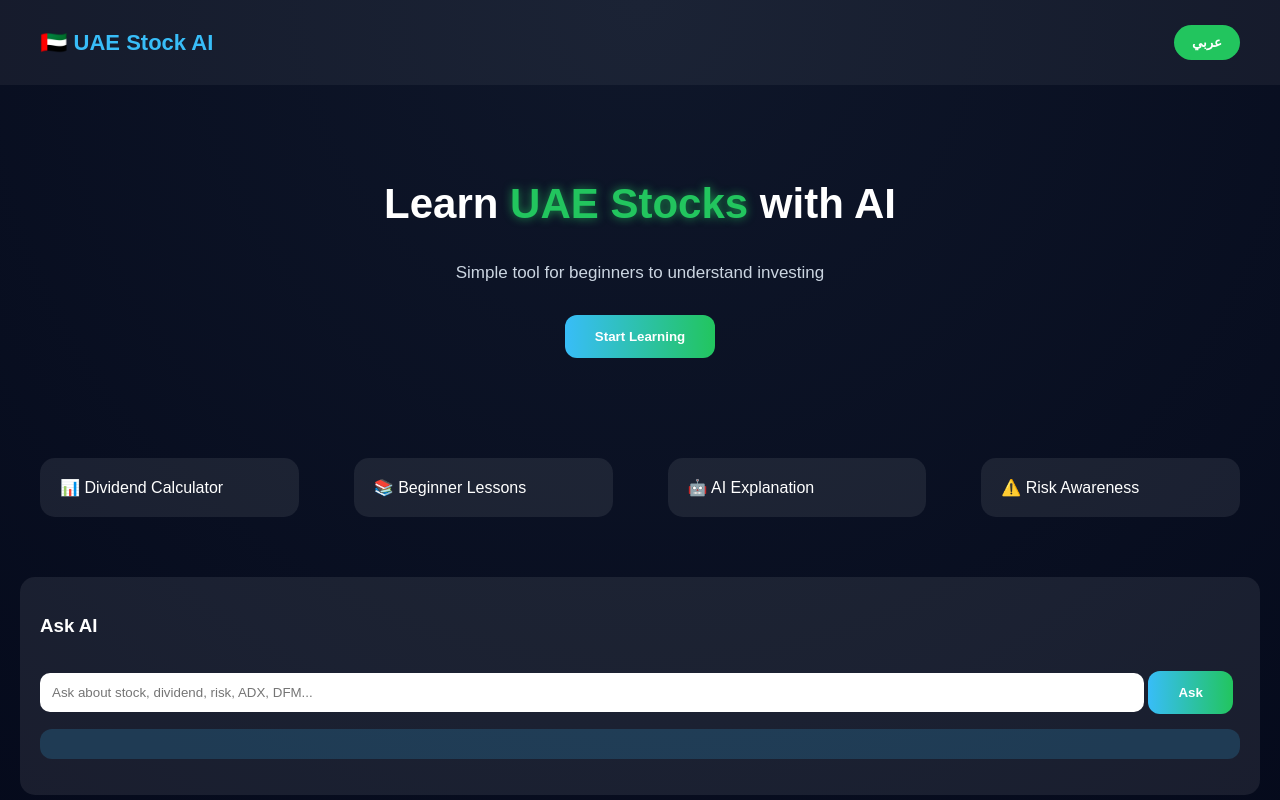
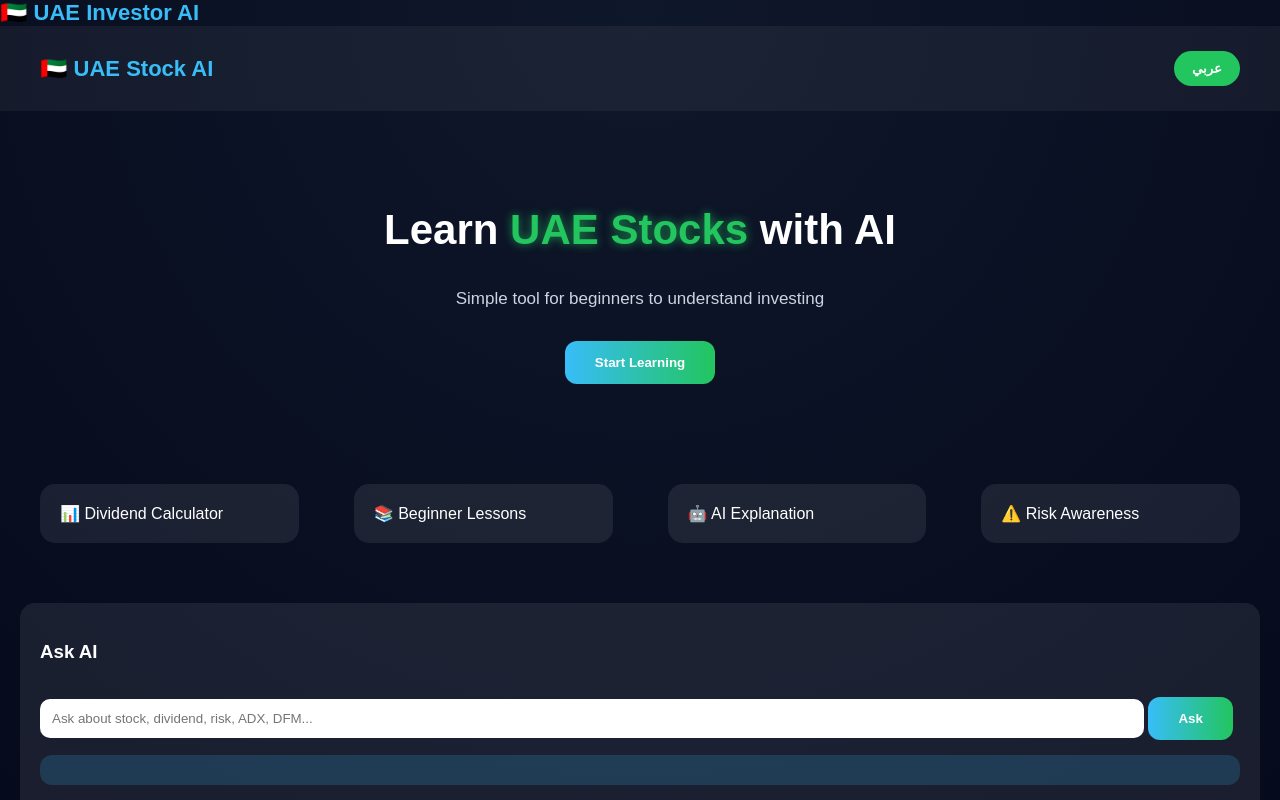
Before and after one commit to J-alnaqbi/uae-stock-app, a website: page index.html in a window 1280 px wide. Shown: the top 800 px of the page. Drawn offline with Linux system fonts and the light colour scheme.

Commit message:
Update index.html

```diff
--- a/index.html
+++ b/index.html
@@ -1,7 +1,7 @@
 <!DOCTYPE html>
 <html>
 <head>
-  <title>UAE Stock AI</title>
+  <div class="logo">🇦🇪 UAE Investor AI</div>
   <style>
     body {
       margin: 0;
```
